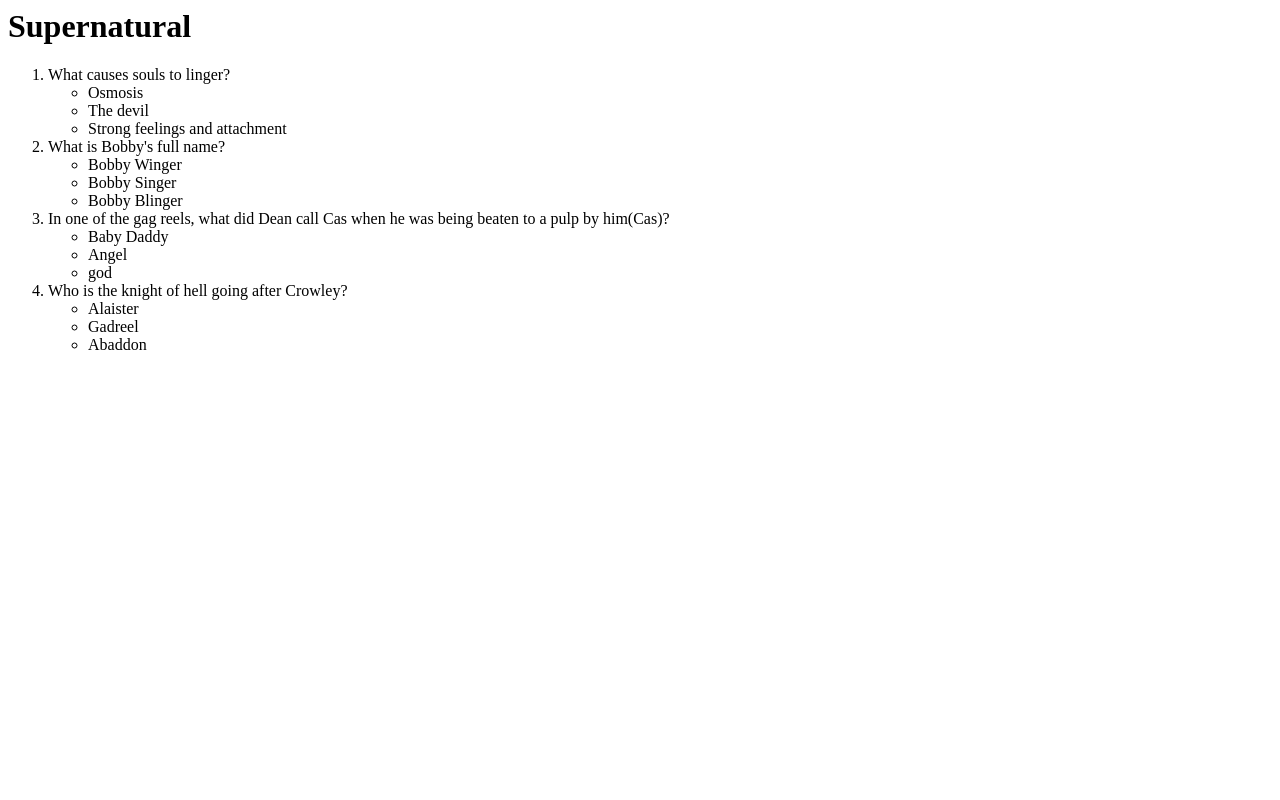
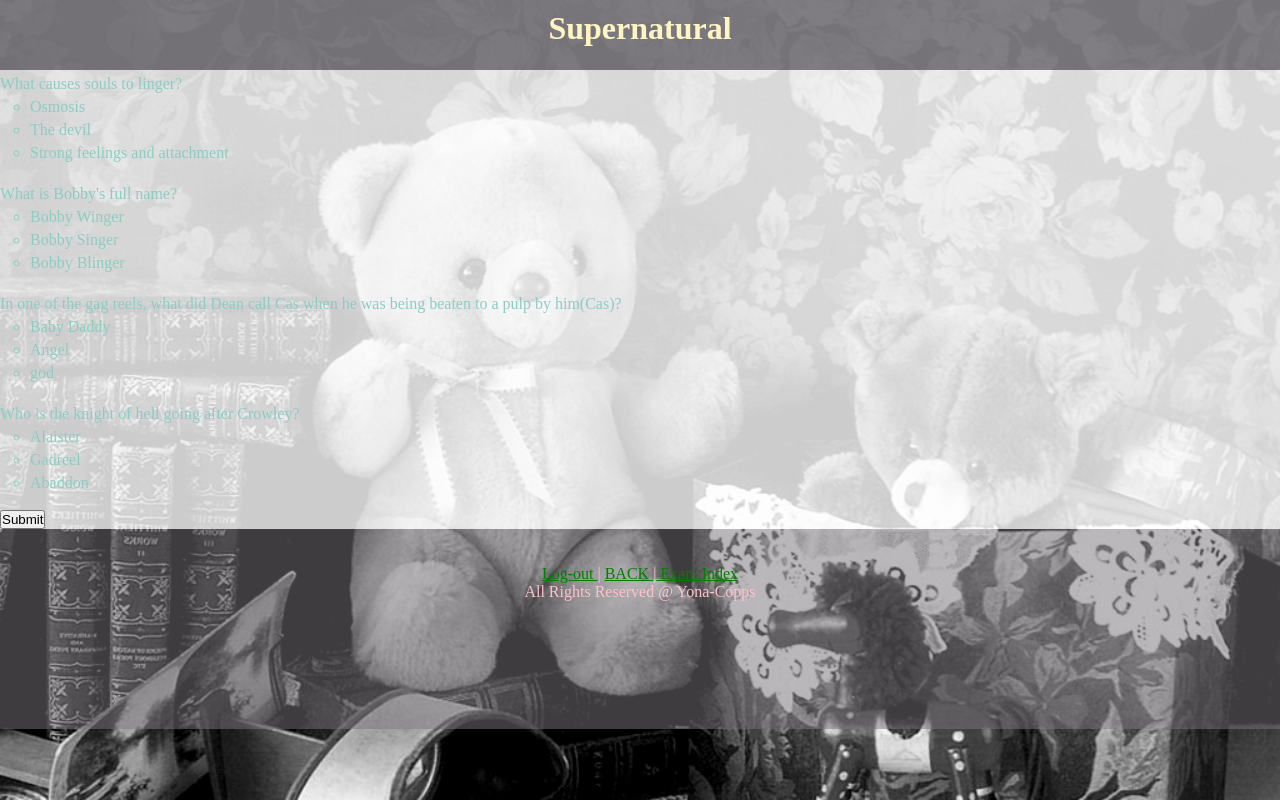
Before and after one commit to YonaChii/buildout-trial-2, a Django app: page /exam/1/ in a window 1280 px wide. Run offline with Django 3.2, Linux system fonts and the light colour scheme; data comes from the database, SQL or seed files in the repository; both versions use the stored data as it was after the commit; parts of the project's set-up code (start-up, migrations or seed data) failed here and were passed over.

Commit message:
added static files and a failed login

```diff
--- a/src/exam/app/admin.py
+++ b/src/exam/app/admin.py
@@ -20,6 +20,9 @@
 	(None, {'fields':['text','correct_answer']}),
     ]
     inlines = [OptionInfield]
+    list_display = ('text', 'exam')
+    list_filter = ['exam']
+    search_fields = ['text']
 
 admin.site.register(Exam, ExamApp)
 admin.site.register(Question, QApp)
--- /dev/null
+++ b/src/exam/app/static/app/style.css
@@ -0,0 +1,61 @@
+* {
+margin: auto 0;
+padding: 0;
+}
+
+body {
+  background:url('bg.png');
+  background-repeat:no-repeat;
+  background-size:cover;
+}
+a, a:visited {
+  color: brown
+}
+
+li {
+  color: #8DCDC1 ;
+  padding-top: 5px;
+}
+
+ul {
+  padding-left: 30px;
+}
+
+a:hover {
+  color: #EB6E44
+}
+
+div {
+  background-color: rgba(255,255,255,0.8)
+}
+
+footer {
+  background-color: rgba(124,120,126,0.5);
+  height: 200px;
+  color: pink;
+  text-align: center;
+}
+
+footer a, footer a:visited {
+  color: green;
+}
+
+#error {
+  color: red
+}
+
+#title {
+  height: 50px;
+  background-color: rgba(124,120,126,0.9);
+  color: #FFF5C3;
+  padding: 10px;
+  text-align: center;
+}
+
+#qList {
+  height: 400px;
+}
+
+.center {
+  margin: 0 auto 0 auto
+}
--- a/src/exam/app/templates/app/index.html
+++ b/src/exam/app/templates/app/index.html
@@ -1,6 +1,6 @@
 {% load staticfiles %}
 <head>
-  <link rel="stylesheet" type="text/css" href="{% static 'polls/style.css' %}" />
+  <link rel="stylesheet" type="text/css" href="{% static 'app/style.css' %}" />
   <title>Exam List</title>
 </head>
 <body>
@@ -16,4 +16,8 @@
       <p>No exams are available.</p>
     {% endif %}
   </div>
+  <footer></br>
+    <br> <a href="{% url 'app:logout' %}"> Log-out </a> | <a href="{% url 'app:index' %}"> BACK </a>|<a href=""> Exam Index </a> </br>
+    All Rights Reserved @ Yona-Copps
+  </footer>
 </body>
--- a/src/exam/app/templates/app/view.html
+++ b/src/exam/app/templates/app/view.html
@@ -1,4 +1,12 @@
-<h1>{{ exam.title }}</h1>
+{% load staticfiles %}
+<head>
+  <link rel="stylesheet" type="text/css" href="{% static 'app/style.css' %}" />
+  <title>{{exam.title}} Exam</title>
+</head>
+<body>
+  <h1 id='title'> {{ exam.title }} </h1>
+  <div id = 'examQs'>
+    {% if exam %}
       <ol>
         {% for question in exam.question_set.all %}
         <li>{{ question.text }}</li>
@@ -6,6 +14,14 @@
             {% for option in question.option_set.all %}
               <li>{{ option.text }}</li>
             {% endfor %}
-  </ul>
+          </ul> </br>
         {% endfor %}
       </ol>
+    {% endif %}
+  <button> Submit </button>
+  </div>
+  <footer></br>
+    <br> <a href="{% url 'app:logout' %}"> Log-out </a> | <a href="{% url 'app:index' %}"> BACK </a>|<a href=""> Exam Index </a> </br>
+    All Rights Reserved @ Yona-Copps
+  </footer>
+</body>
--- a/src/exam/app/urls.py
+++ b/src/exam/app/urls.py
@@ -6,5 +6,6 @@
     url(r'^login/$', views.login, name='login'),
     url(r'^(?P<exam_id>\d+)/$', views.view, name='view'),
     url(r'^(?P<exam_id>\d+)/result/$', views.result, name='result'),
-    url(r'^(?P<exam_id>\d+)/calc/$', views.calc, name='calc')
+    url(r'^(?P<exam_id>\d+)/calc/$', views.calc, name='calc'),
+    url(r'^logout/$', views.login, name='logout'),
 )
--- a/src/exam/app/views.py
+++ b/src/exam/app/views.py
@@ -6,7 +6,7 @@
 from app.models import Exam
 
 def index(request):
-    exam_list = Exam.objects.all()[:5]
+    exam_list = Exam.objects.all()
     return render(request, 'app/index.html', {'exam_list': exam_list})
 
 def view(request, exam_id):
@@ -24,13 +24,11 @@
     if user is not None:
 	if user.is_active:
 	    login(request, user)
-	# Redirect to a success page.
+	    return redirect('app:index')
 	else:
-	    pass
-	# Return a disabled account error message
+	    return HttpResponse('Disabled Account')
     else:
-	pass
-	# Return an invalid login error message.
+	return render(request, 'app:login', {'invalid':True})
 
 def logout(request):
     logout(request)
```
Also changed, not shown: src/exam/app/templates/app/login.html (+17 -1 lines), src/exam/app/static/app/bg.png (added), src/exam/database.db, 10 other files. Lines whose indentation alone changed are shown as unchanged.
